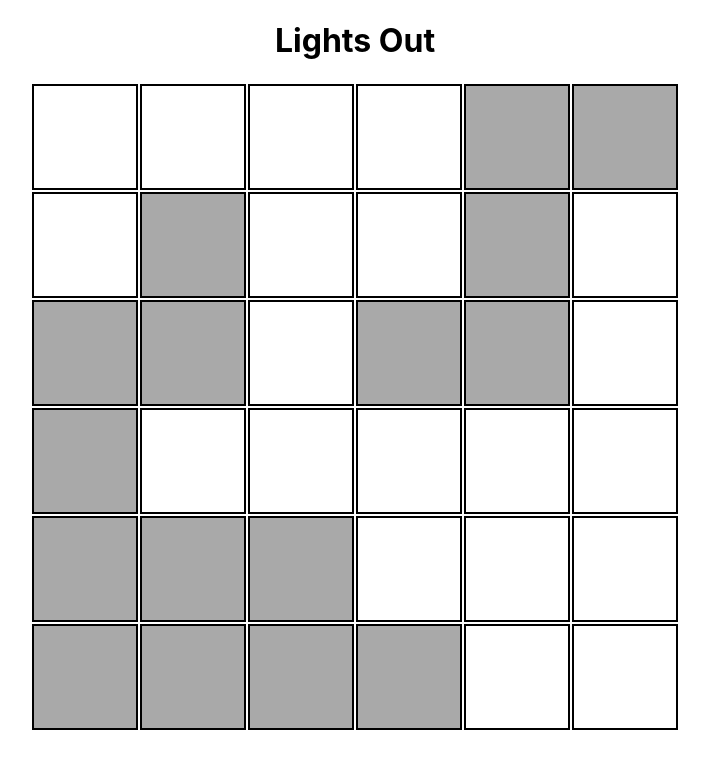
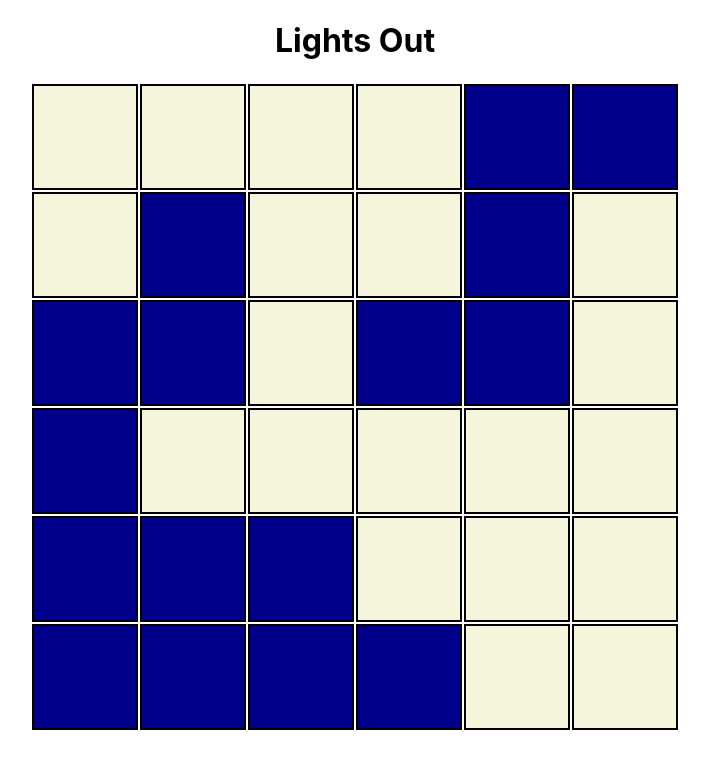
Before and after one commit to iam8/37.7-react-lights-out, a React (Create React App) app: page / in a window 1280 px wide. Shown: the top 768 px of the page, without its empty margins (285-994 px from the left). Built offline with nearby package versions, Linux system fonts and the light colour scheme.

Commit message:
Change cell colors

```diff
--- a/src/Cell.css
+++ b/src/Cell.css
@@ -1,11 +1,11 @@
 .Cell {
   height: 100px;
   width: 100px;
-  background-color: darkgray;
+  background-color: darkblue;
   cursor: pointer;
   border: 2px solid black;
 }
 
 .Cell-lit {
-  background-color: white;
+  background-color: beige;
 }
```
